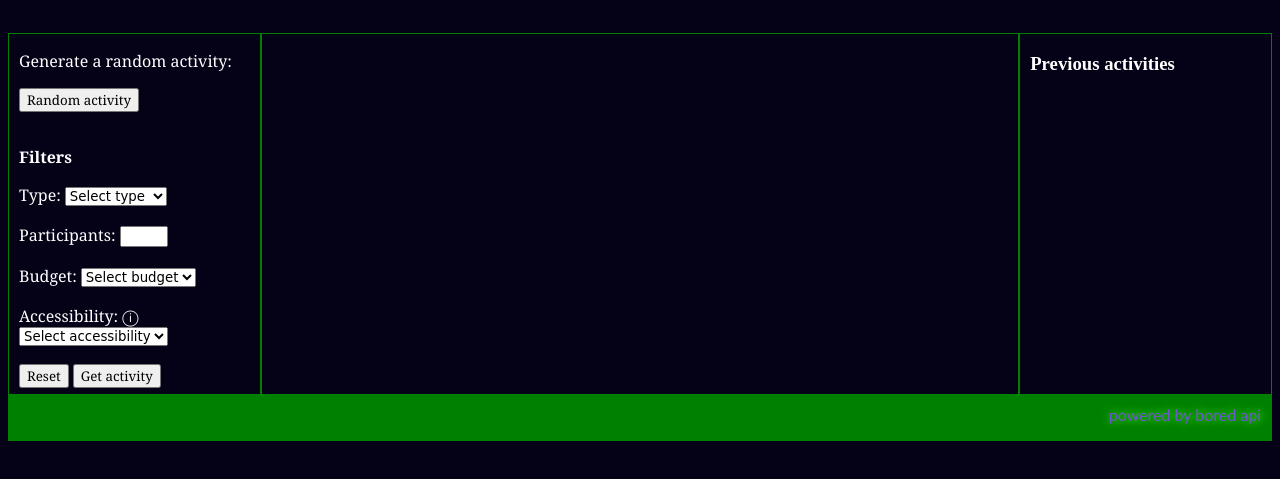
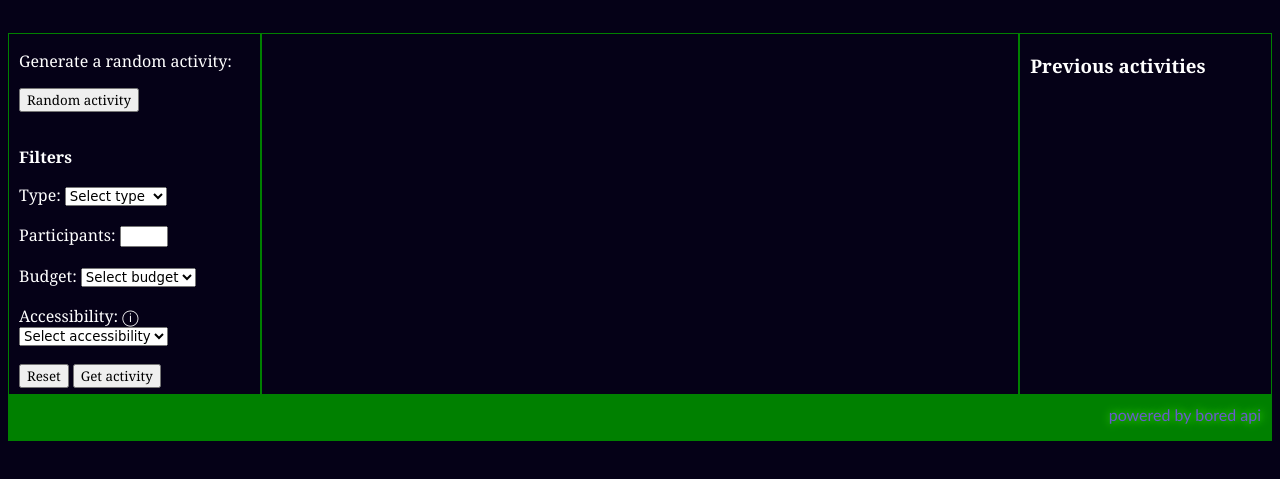
Before and after one commit to vg0at/Module-2-Portfolio-Project, a plain HTML site: page index.html in a window 1280 px wide. Shown: the part 95-574 px from the top of the page. Drawn offline with Linux system fonts and the light colour scheme; no server answers.

Commit message:
Font change style in .div4

```diff
--- a/script.js
+++ b/script.js
@@ -147,7 +147,7 @@ fetch(newURL)
     priceP.innerHTML = `<strong>Budget: </strong>${returnBudget(json.price)}`;
     accessibilityP.innerHTML = `<strong>Accessibility: </strong>${returnDifficulty(json.accessibility)}`;
 
-    git
+
 
 
 })
--- a/style.css
+++ b/style.css
@@ -103,3 +103,7 @@
     text-decoration: none;
     color: white
     }
+
+.div4 {
+    font-family: Cambria, Cochin, Georgia, Times, 'Times New Roman', serif;
+}
```
